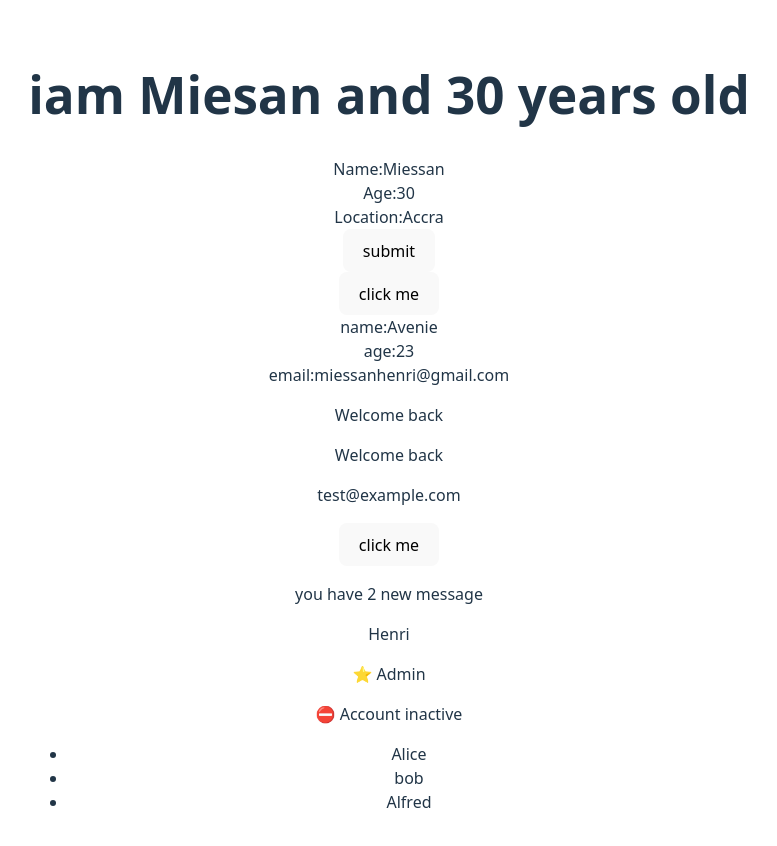
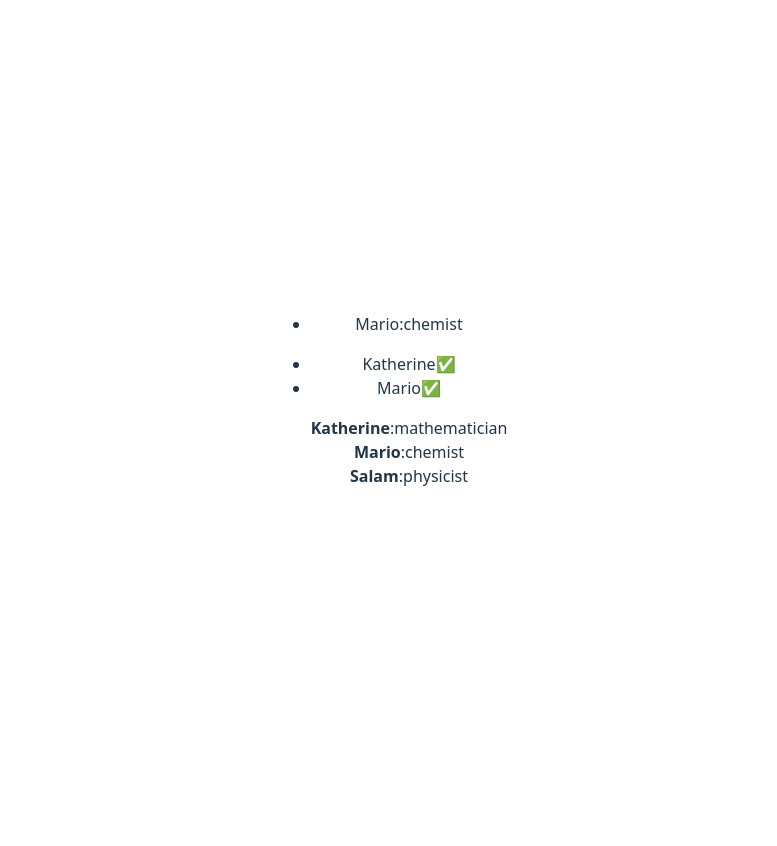
Before and after one commit to thesaint225/learningreaact-2025, a React (Vite) app: page / in a window 1280 px wide. Shown: the top 846 px of the page, without its empty margins (251-1028 px from the left). After the commit the page ends 800 px from the top, so only its background shows below. Built offline with nearby package versions, Linux system fonts and the light colour scheme.

Commit message:
learn rendering in react

```diff
--- a/src/App.tsx
+++ b/src/App.tsx
@@ -3,6 +3,8 @@ import './App.css';
 import AccountStatus from './components/AccountStatus';
 import ActionButton from './components/ActionButton';
 import AgeCard from './components/AgeCard';
+import ConditionalIcon from './components/ConditionalIcon';
+import FilterPeople from './components/FilterPeople';
 import Greeting from './components/greeting';
 import Notification from './components/Notification';
 import Profile from './components/profile';
@@ -10,6 +12,7 @@ import UseCard from './components/UseCard';
 import UserBadge from './components/UserBadge';
 import UserEmail from './components/UserEmail';
 import UserNames from './components/UserNames';
+import UserProffesion from './components/UserProffesion';
 import WelcomeMessage from './components/WelcomeMessage';
 import CustomButton from './CustomButton';
 import LoginStatus from './LoginStatus';
@@ -35,7 +38,7 @@ function App() {
       {/* <Greeting name='henri' />
       <Greeting name='Miessan' />
       <Profile imageUrl='../public/profilepic.jpg' altText='my doctor ' /> */}
-      <AgeCard name='Miesan' age={30} />
+      {/* <AgeCard name='Miesan' age={30} />
       <UseCard name='Miessan' age={30} location='Accra' />
       <CustomButton label='submit' />
       <AlertButton label='click me' onclick={handleClick} />
@@ -48,6 +51,10 @@ function App() {
       <UserBadge name='Henri' isAdmin={true} isBanned={false} />
       <AccountStatus username='john' isActive={false} />
       <UserNames />
+      <UserProffesion /> */}
+      <FilterPeople />
+      <ConditionalIcon />
+      <UserProffesion />
     </>
   );
 }
--- /dev/null
+++ b/src/components/ConditionalIcon.tsx
@@ -0,0 +1,19 @@
+export default function ConditionalIcon() {
+  const people = [
+    { id: 1, name: 'Katherine', profession: 'mathematician' },
+    { id: 2, name: 'Mario', profession: 'chemist' },
+    { id: 3, name: 'Salam', profession: 'physicist' },
+  ];
+  const otherProfessions = people.filter(
+    (otherProfession) => otherProfession.profession !== 'physicist'
+  );
+  return (
+    <div>
+      <ul>
+        {otherProfessions.map((profession) => (
+          <li key={profession.id}>{profession.name}✅ </li>
+        ))}
+      </ul>
+    </div>
+  );
+}
--- /dev/null
+++ b/src/components/FilterPeople.tsx
@@ -0,0 +1,20 @@
+export default function FilterPeople() {
+  const people = [
+    { id: 1, name: 'Katherine', profession: 'mathematician' },
+    { id: 2, name: 'Mario', profession: 'chemist' },
+    { id: 3, name: 'Salam', profession: 'physicist' },
+  ];
+  const chemists = people.filter((person) => person.profession === 'chemist');
+
+  return (
+    <div>
+      <ul>
+        {chemists.map((chemist) => (
+          <li key={chemist.id}>
+            {chemist.name}:{chemist.profession}
+          </li>
+        ))}
+      </ul>
+    </div>
+  );
+}
--- /dev/null
+++ b/src/components/PersonCard.tsx
@@ -0,0 +1,12 @@
+type Card = {
+  name: string;
+  profession: string;
+};
+
+export default function PersonCard({ name, profession }: Card) {
+  return (
+    <div>
+      <strong>{name}</strong>:{profession}
+    </div>
+  );
+}
--- /dev/null
+++ b/src/components/UserProffesion.tsx
@@ -0,0 +1,22 @@
+import PersonCard from './PersonCard';
+
+export default function UserProffesion() {
+  const people = [
+    { id: 1, name: 'Katherine', profession: 'mathematician' },
+    { id: 2, name: 'Mario', profession: 'chemist' },
+    { id: 3, name: 'Salam', profession: 'physicist' },
+  ];
+  return (
+    <div>
+      <ul>
+        {people.map((person) => (
+          <PersonCard
+            key={person.id}
+            name={person.name}
+            profession={person.profession}
+          />
+        ))}
+      </ul>
+    </div>
+  );
+}
```
